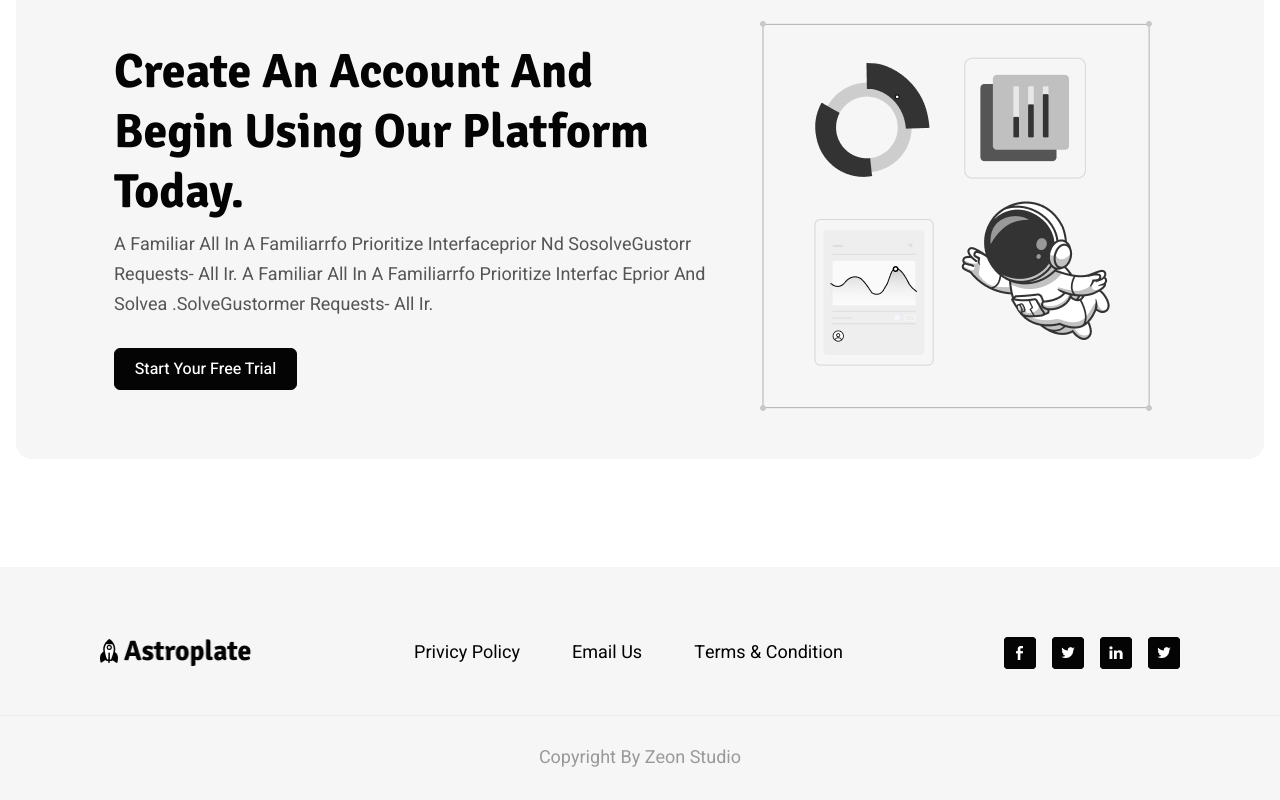
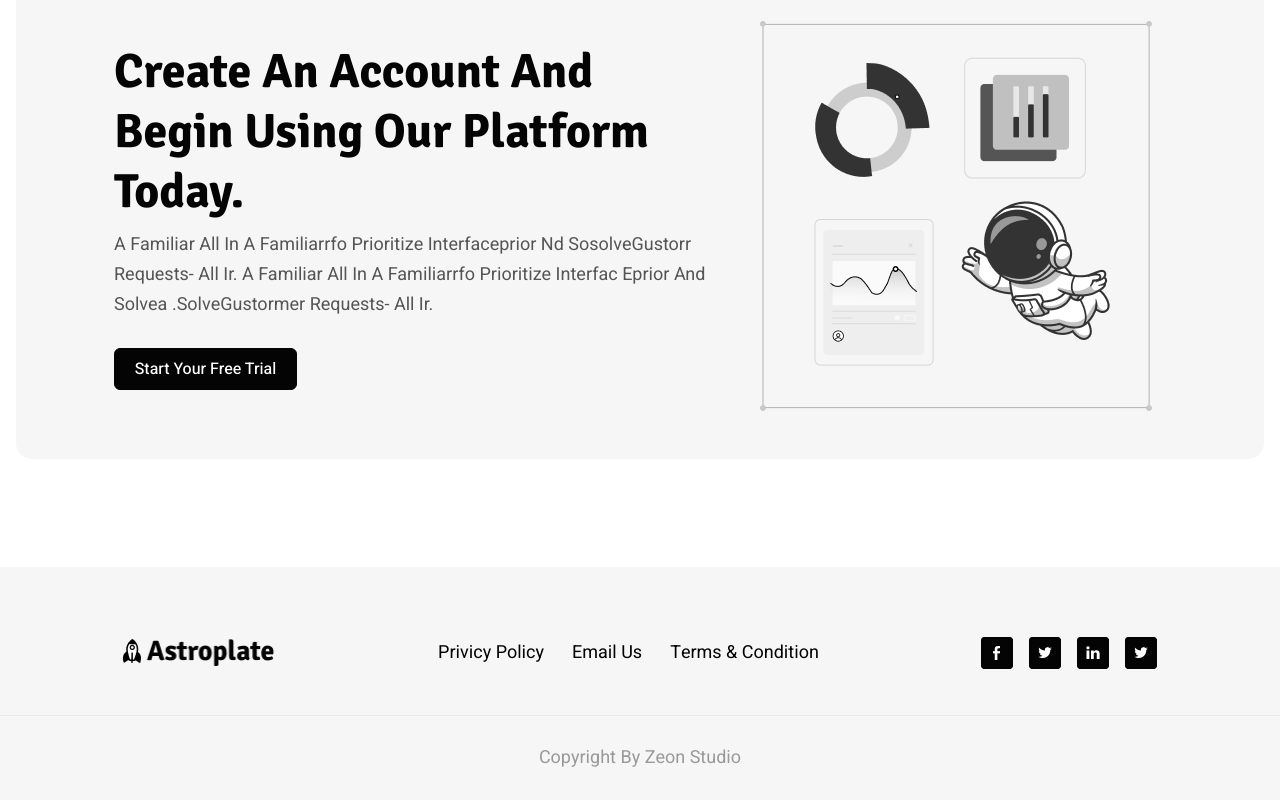
Before and after one commit to tfmukles/astroplate, a Next.js app: page / in a window 1280 px wide. Shown: the part 3822-4622 px from the top of the page. Built offline with nearby package versions, Linux system fonts and the light colour scheme.

Commit message:
refactor fotter spacing

```diff
--- a/components/footer.tsx
+++ b/components/footer.tsx
@@ -7,11 +7,11 @@ const Footer = () => {
   return (
     <footer className="bg-[#F6F6F6] mt-7">
       <div className="container">
-        <div className="pt-14 pb-8 flex flex-wrap max-w-[1080px] m-auto items-center justify-center lg:justify-between">
-          <div className="py-4">
+        <div className="pt-14 pb-8 flex flex-wrap max-w-[1058px] m-auto items-center justify-center lg:justify-between">
+          <div className="py-4 px-3">
             <Image width={153} height={24} src={fotter.logoUrl} alt="logo" />
           </div>
-          <ul className="flex items-center justify-center flex-wrap py-3 space-x-10">
+          <ul className="px-3 flex items-center justify-center flex-wrap py-3  space-x-4">
             {fotter.fotterItems.map((item, i) => (
               <li key={i}>
                 <Link
@@ -23,7 +23,7 @@ const Footer = () => {
               </li>
             ))}
           </ul>
-          <ul className="flex space-x-4 py-3">
+          <ul className="px-3 flex space-x-4 py-3">
             {socialIcons.map((icon, i) => (
               <li key={i}>
                 <a
--- a/components/palartform.tsx
+++ b/components/palartform.tsx
@@ -12,7 +12,7 @@ const Paltform = ({ plartform }: Props) => {
   const { title, desc, image, button } = plartform;
 
   return (
-    <section className="pb-20 overflow-hidden">
+    <section className="pb-6 lg:pb-20  overflow-hidden">
       <div className="container">
         <motion.div
           initial={"hidden"}
```
